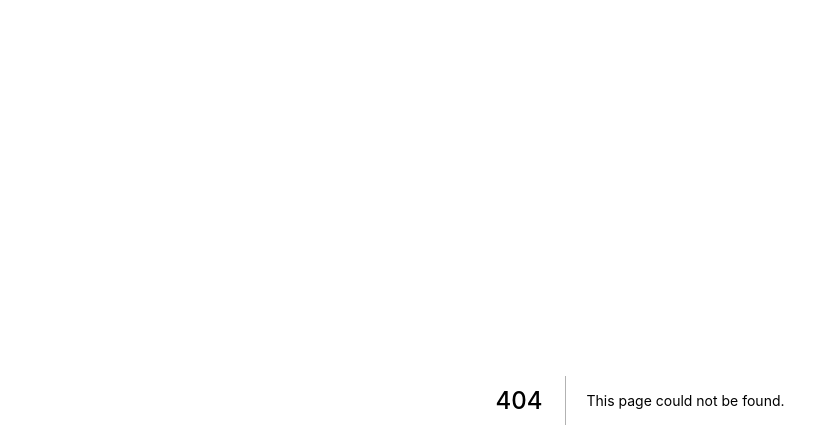
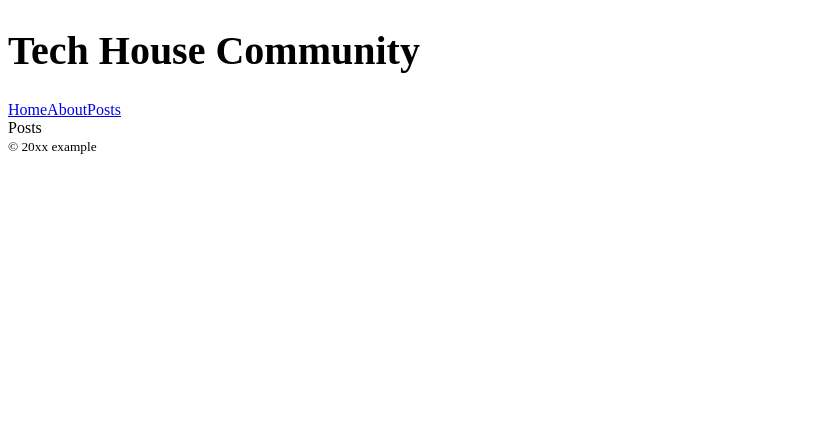
Before and after one commit to EisukeHirata/first-next-project, a Next.js app: page /posts in a window 1280 px wide. Before the commit this address had no page. Shown: the top 448 px of the page, without its empty margins (0-839 px from the left). Built offline with nearby package versions, Linux system fonts and the light colour scheme.

Commit message:
add post.tsx

```diff
--- /dev/null
+++ b/src/pages/posts.tsx
@@ -0,0 +1,8 @@
+import type { NextPage } from "next";
+import { Layout } from "src/components/layout";
+
+const Posts: NextPage = () => {
+  return <Layout>Posts</Layout>;
+};
+
+export default Posts;
```
